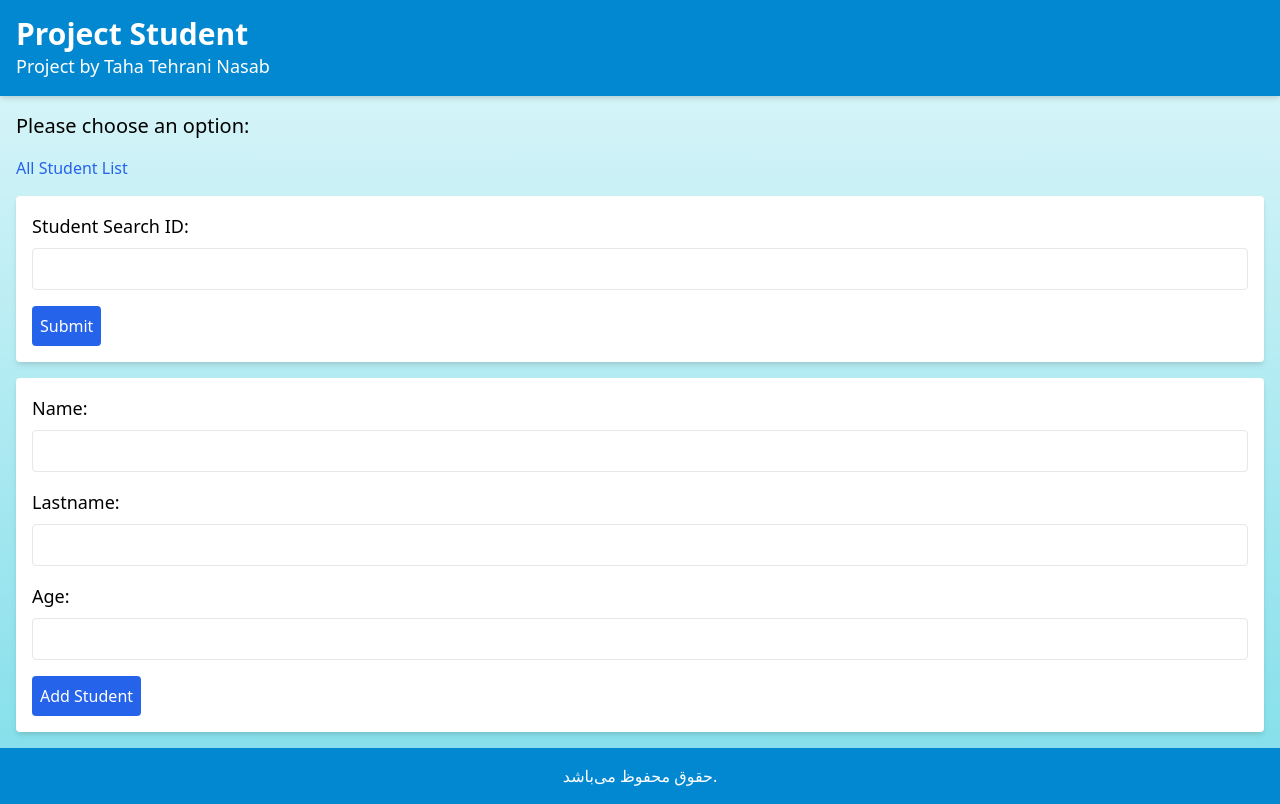
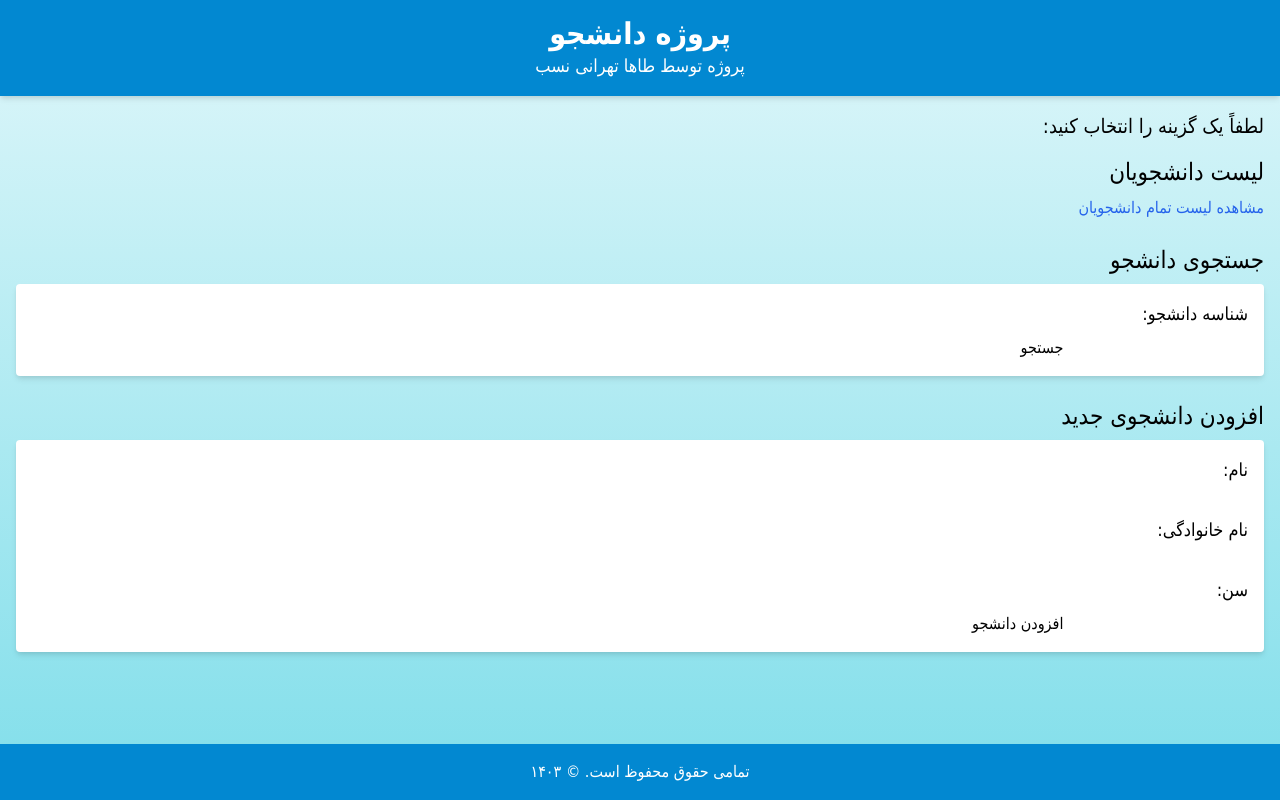
Before and after one commit to tahatehran/supreme-fortnight, a Flask app: page / in a window 1280 px wide. Run offline with Flask 3, Linux system fonts and the light colour scheme; parts of the project's set-up code (start-up, migrations or seed data) failed here and were passed over.

Commit message:
تغییر و بهبود ساختار
تغیرات فارسی سازی شده  , اضافه کردن فونت وزیر ، راست چین شده ، متن کپی درست شد ، استفاده از تگ های معنای ، هماهنگی متن فارسی

```diff
--- a/templates/index.html
+++ b/templates/index.html
@@ -1,57 +1,70 @@
 <!DOCTYPE html>
-<html lang="en">
+<html lang="fa" dir="rtl">
 <head>
     <meta charset="UTF-8">
     <meta name="viewport" content="width=device-width, initial-scale=1.0">
-    <title>Student Management System</title>
+    <title>سیستم مدیریت دانشجویان</title>
     <link href="https://cdn.jsdelivr.net/npm/tailwindcss@2.2.19/dist/tailwind.min.css" rel="stylesheet">
     <style>
         body {
             background: linear-gradient(180deg, #E0F7FA 0%, #80DEEA 100%);
+            font-family: 'Vazir', 'Tahoma', sans-serif;
         }
         header, footer {
             background-color: #0288D1;
             color: white;
         }
+        .form-input {
+            @apply w-full p-2 mb-4 border rounded;
+        }
+        .btn {
+            @apply bg-blue-600 text-white p-2 rounded hover:bg-blue-700 transition duration-300;
+        }
     </style>
 </head>
 <body class="flex flex-col min-h-screen">
-
-    <header class="p-4 shadow-md">
-        <h1 class="text-3xl font-bold">Project Student</h1>
-        <p class="text-lg">Project by Taha Tehrani Nasab</p>
+    <header class="p-4 shadow-md text-center">
+        <h1 class="text-3xl font-bold">پروژه دانشجو</h1>
+        <p class="text-lg">پروژه توسط طاها تهرانی نسب</p>
     </header>
 
     <main class="flex-grow container mx-auto p-4">
-        <p class="text-xl mb-4">Please choose an option:</p>
-        <ul class="space-y-4">
-            <li>
-                <a href="/students" class="text-blue-600 hover:underline">All Student List</a>
-            </li>
-            <li>
+        <p class="text-xl mb-4">لطفاً یک گزینه را انتخاب کنید:</p>
+        <div class="space-y-6">
+            <section>
+                <h2 class="text-2xl mb-2">لیست دانشجویان</h2>
+                <a href="/students" class="text-blue-600 hover:underline">مشاهده لیست تمام دانشجویان</a>
+            </section>
+
+            <section>
+                <h2 class="text-2xl mb-2">جستجوی دانشجو</h2>
                 <form action="/student" method="POST" class="bg-white p-4 rounded shadow-md">
-                    <label for="id" class="block text-lg mb-2">Student Search ID:</label>
-                    <input type="number" name="id" required class="w-full p-2 mb-4 border rounded">
-                    <input type="submit" value="Submit" class="bg-blue-600 text-white p-2 rounded">
+                    <label for="id" class="block text-lg mb-2">شناسه دانشجو:</label>
+                    <input type="number" id="id" name="id" required class="form-input">
+                    <button type="submit" class="btn">جستجو</button>
                 </form>
-            </li>
-            <li>
+            </section>
+
+            <section>
+                <h2 class="text-2xl mb-2">افزودن دانشجوی جدید</h2>
                 <form action="/add_student" method="POST" class="bg-white p-4 rounded shadow-md">
-                    <label for="name" class="block text-lg mb-2">Name:</label>
-                    <input type="text" name="name" required class="w-full p-2 mb-4 border rounded">
-                    <label for="lastname" class="block text-lg mb-2">Lastname:</label>
-                    <input type="text" name="lastname" required class="w-full p-2 mb-4 border rounded">
-                    <label for="age" class="block text-lg mb-2">Age:</label>
-                    <input type="number" name="age" required class="w-full p-2 mb-4 border rounded">
-                    <input type="submit" value="Add Student" class="bg-blue-600 text-white p-2 rounded">
+                    <label for="name" class="block text-lg mb-2">نام:</label>
+                    <input type="text" id="name" name="name" required class="form-input">
+
+                    <label for="lastname" class="block text-lg mb-2">نام خانوادگی:</label>
+                    <input type="text" id="lastname" name="lastname" required class="form-input">
+
+                    <label for="age" class="block text-lg mb-2">سن:</label>
+                    <input type="number" id="age" name="age" required class="form-input">
+
+                    <button type="submit" class="btn">افزودن دانشجو</button>
                 </form>
-            </li>
-        </ul>
+            </section>
+        </div>
     </main>
 
-    <footer class="p-4 shadow-md mt-auto">
-        <p class="text-center">حقوق محفوظ می‌باشد.</p>
+    <footer class="p-4 shadow-md mt-auto text-center">
+        <p>تمامی حقوق محفوظ است. &copy; ۱۴۰۳</p>
     </footer>
-
 </body>
 </html>
```
